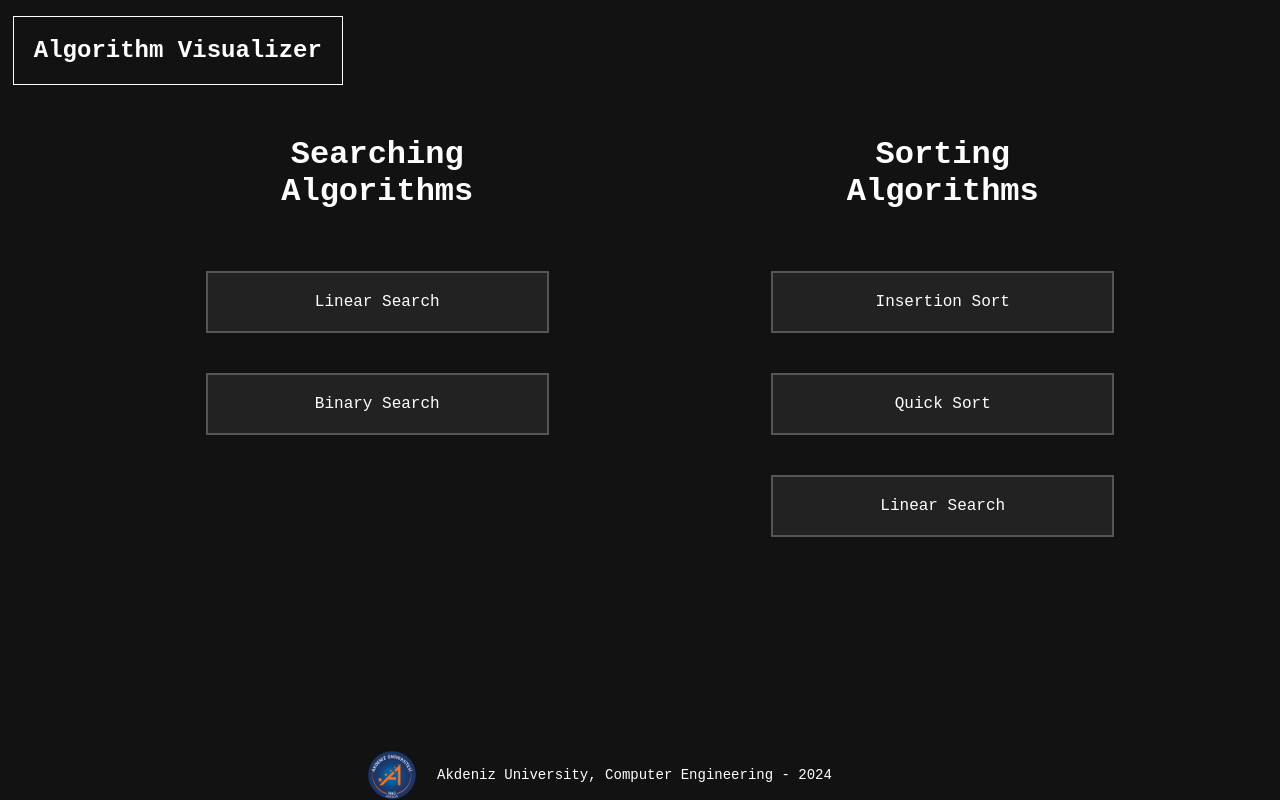
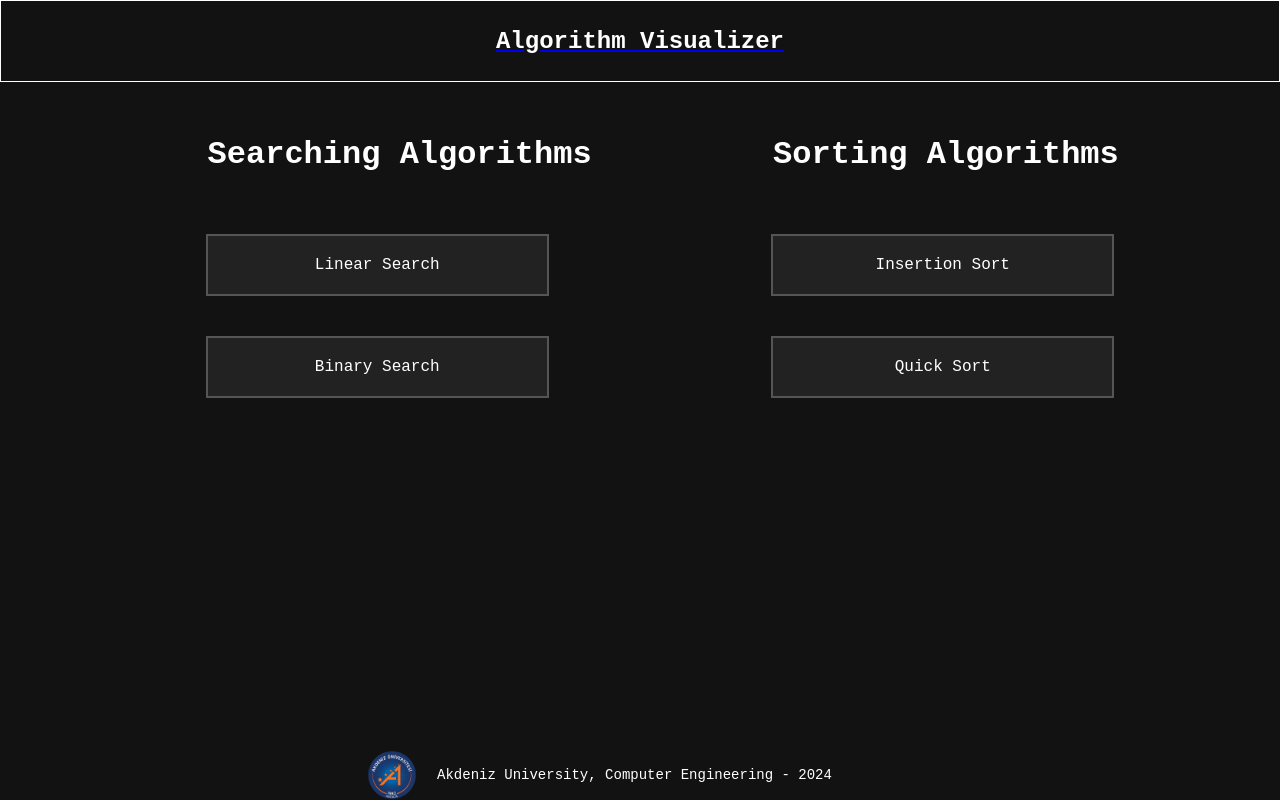
Before and after one commit to durmusgulbahar/algorithm-visualizer, a Next.js app: page / in a window 1280 px wide. Built offline with nearby package versions, Linux system fonts and the light colour scheme.

Commit message:
fix styles

```diff
--- a/src/app/layout.tsx
+++ b/src/app/layout.tsx
@@ -21,23 +21,32 @@ export default function RootLayout({
           }}
         >
         </div>
-        <Link href={"/"}>
-          <h1
+        <div
           style={{
+            display: "flex",
+            justifyContent: "center",
+            alignItems: "center",
+            height: "5%",
+            position: "fixed",
+            top: "0",
+            left: "0",
+            right: "0",
+            zIndex: 1,
+            border: "1px solid white",
             textAlign: "center",
             padding: "20px",
+          }}
+        >
+          <Link href={"/"}>
+            <h1 style={{
               fontSize: "1.5rem",
               color: "white",
-              top: "0",
-              left: "1%",
-              position: "fixed",
             textDecoration: "none",
-              border: "1px solid white",
-            }}
-          >
+            }}>
               Algorithm Visualizer
             </h1>
           </Link>
+        </div>
         {children}
         <Footer />
       </body>
--- a/src/app/page.tsx
+++ b/src/app/page.tsx
@@ -22,7 +22,7 @@ export default function Home() {
         }}
       >
         <header>
-          <h1>Searching Algorithms</h1>
+          <h1 style={{ whiteSpace: "nowrap" }}>Searching Algorithms</h1>
         </header>
         <div className={styles.container}>
           <div className={styles.animationDisplay}>
@@ -50,7 +50,7 @@ export default function Home() {
         }}
       >
         <header>
-          <h1>Sorting Algorithms</h1>
+          <h1 style={{ whiteSpace: "nowrap" }}>Sorting Algorithms</h1>
         </header>
         <div className={styles.container}>
           <div className={styles.animationDisplay}>
@@ -69,14 +69,6 @@ export default function Home() {
               Quick Sort
             </Link>
           </div>
-          <div className={styles.animationDisplay}>
-            <Link
-              href="/LinearSearchPage"
-              style={{ textDecoration: "none", color: "white" }}
-            >
-              Linear Search
-            </Link>
-          </div>
         </div>
       </div>
     </div>
```
Lines whose indentation alone changed are shown as unchanged.
